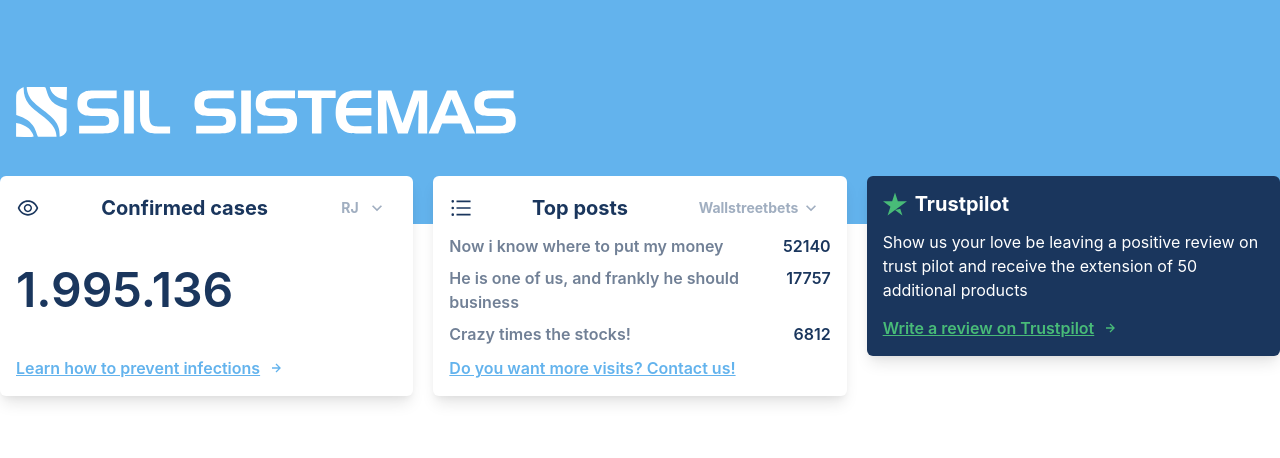
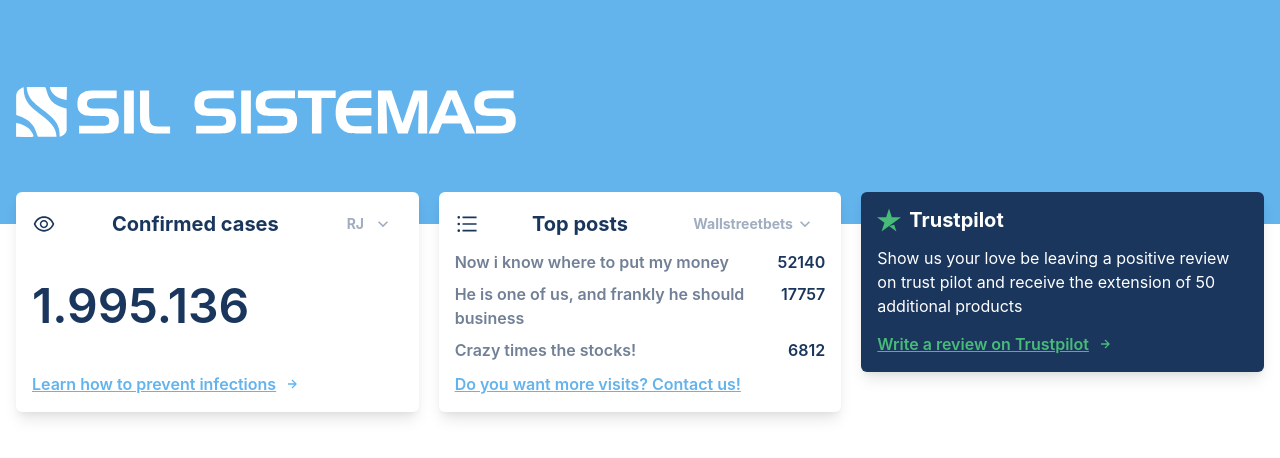
Before and after one commit to Gabriel-Malafaia/sil-cards-test, a React (Vite) app: page / in a window 1280 px wide. Shown: the top 458 px of the page. Built offline with nearby package versions, Linux system fonts and the light colour scheme; data requests are answered from the project's data file.

Commit message:
styles: fix styles

```diff
--- a/src/App.tsx
+++ b/src/App.tsx
@@ -21,7 +21,7 @@
   return (
     <>
       <Header />
-      <Box as="main" maxW={1400} margin={"auto"} my={news ? -12 : 0}>
+      <Box as="main" maxW={1400} margin={"auto"} my={news ? -12 : 4} p={4}>
         <RenderContent loading={loading} error={error} actionError={fetchData}>
           <CardList>
             {news?.map((item, index) => (
```
